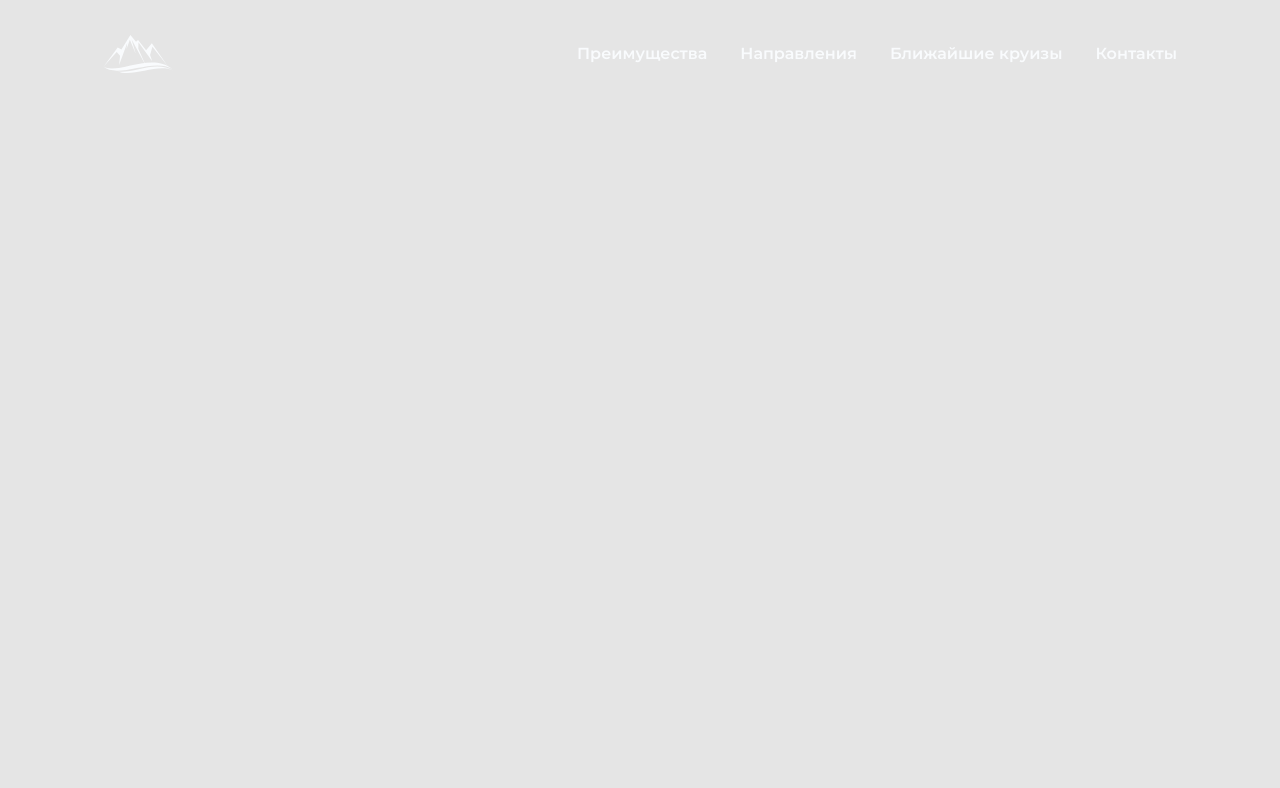
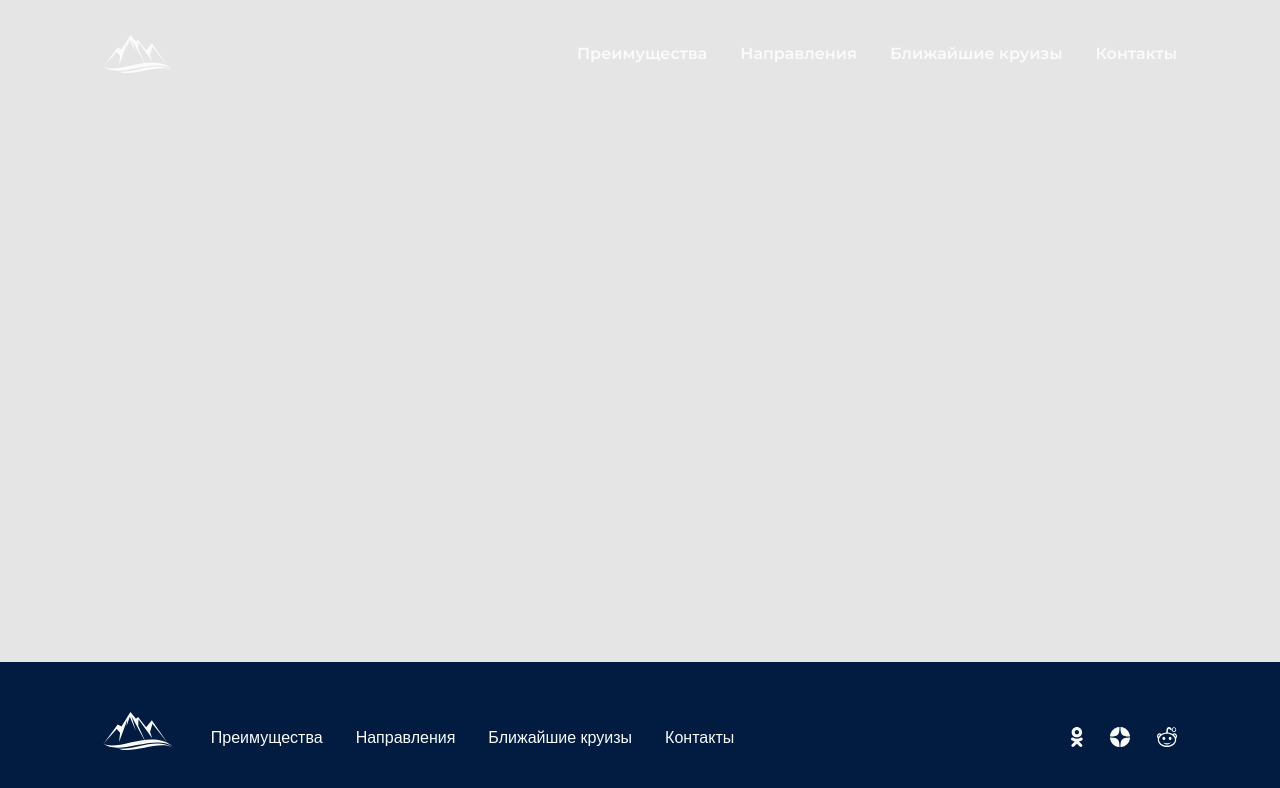
Before and after one commit to LordLye/-ruises-to-Antarctica, a website built with webpack: page source/index.html in a window 1280 px wide. Built offline with nearby package versions, Linux system fonts and the light colour scheme; files whose address does not match are found by name.

Commit message:
сделал footer

```diff
--- a/source/index.html
+++ b/source/index.html
@@ -50,8 +50,51 @@
     </header>
     <main>
     </main>
-    <footer>
-      <div class="container"></div>
+    <footer class="main-footer">
+      <div class="container">
+        <a class="main-footer__logo" href="index.html">
+          <svg width="70" height="38" xmlns="http://www.w3.org/2000/svg">
+            <use xlink:href="img/sprite.svg#logo"></use>
+          </svg>
+        </a>
+        <ul class="main-footer__list">
+          <li class="main-footer__item">
+            <a class="main-footer__link">Преимущества</a>
+          </li>
+          <li class="main-footer__item">
+            <a class="main-footer__link">Направления</a>
+          </li>
+          <li class="main-footer__item">
+            <a class="main-footer__link">Ближайшие круизы</a>
+          </li>
+          <li class="main-footer__item">
+            <a class="main-footer__link">Контакты</a>
+          </li>
+        </ul>
+        <ul class="social social__list">
+          <li class="social__item">
+            <a class="social__link">
+              <svg width="12" height="20" xmlns="http://www.w3.org/2000/svg">
+                <use xlink:href="img/sprite.svg#ok-icon"></use>
+              </svg>
+            </a>
+          </li>
+          <li class="social__item">
+            <a class="social__link">
+              <svg width="20" height="20" xmlns="http://www.w3.org/2000/svg">
+                <use xlink:href="img/sprite.svg#star-icon"></use>
+              </svg>
+            </a>
+          </li>
+          <li class="social__item">
+            <a class="social__link">
+              <svg width="20" height="20" xmlns="http://www.w3.org/2000/svg">
+                <use xlink:href="img/sprite.svg#face-icon"></use>
+              </svg>
+            </a>
+          </li>
+        </ul>
+      </div>
     </footer>
   </div>
 
--- /dev/null
+++ b/source/sass/blocks/main-footer.scss
@@ -0,0 +1,75 @@
+.main-footer {
+  background-color: $color-tangaroa;
+  padding: 50px 0 50px 0;
+
+  @include vp-767 {
+    padding: 40px 0 40px 0;
+  }
+
+  & .container {
+    display: flex;
+    flex-direction: row;
+    gap: 10px;
+    align-items: center;
+
+    @include vp-767 {
+      flex-direction: column;
+      gap: 30px;
+      align-items: self-start;
+    }
+  }
+}
+
+.main-footer__logo {
+  margin-right: 2.587%;
+  display: flex;
+
+  @include vp-1023 {
+    margin-right: 2.214%;
+  }
+
+  & svg {
+
+    @include vp-1023 {
+      width: 38px;
+    height: 20px;
+    }
+
+
+    @include vp-1023 {
+      width: 42px;
+    height: 22px;
+    }
+  }
+}
+
+.main-footer__list {
+  list-style-type: none;
+  display: flex;
+  flex-wrap: wrap;
+  gap: 20px 33px;
+  margin: 13px auto 0 0;
+  padding: 0;
+  max-width: 75%;
+
+  @include vp-1023 {
+    gap: 23px;
+    margin-top: 5px;
+  }
+
+  @include vp-767 {
+    flex-wrap: nowrap;
+    flex-direction: column;
+    margin-top: 0;
+  }
+}
+
+.main-footer__item {
+  line-height: 20px;
+
+  @include vp-1023 {
+    font-weight: 500;
+    font-size: 12px;
+    line-height: 15px;
+  }
+}
--- /dev/null
+++ b/source/sass/blocks/social.scss
@@ -0,0 +1,30 @@
+.social__list {
+  list-style-type: none;
+  display: flex;
+  flex-wrap: wrap;
+  gap: 27px;
+  max-width: 106px;
+  padding: 0;
+  margin: 11px 0 0 0;
+
+  @include vp-1023 {
+    gap: 22px;
+    margin-top: 2px;
+  }
+
+  @include vp-767 {
+    margin-top: 0;
+  }
+
+}
+
+.social__link {
+  display: flex;
+
+  & svg {
+    @include vp-1023 {
+      width: 16px;
+      height: 16px;
+    }
+  }
+}
--- a/source/sass/global/container.scss
+++ b/source/sass/global/container.scss
@@ -3,6 +3,7 @@
   max-width: 1920px;
   margin: 0 auto;
   padding: 0 103px;
+  min-width: 320px;
 
   @include vp-1023 {
     padding: 0 45px;
--- a/source/sass/style.scss
+++ b/source/sass/style.scss
@@ -24,6 +24,8 @@
 @import "blocks/custom-toggle";
 @import "blocks/custom-select";
 @import "blocks/header-example";
+@import "blocks/main-footer";
+@import "blocks/social";
 
 // ---------------------------------
 
```
Also changed, not shown: build/css/style.css, build/css/style.min.css, build/index.html, 1 other file.
